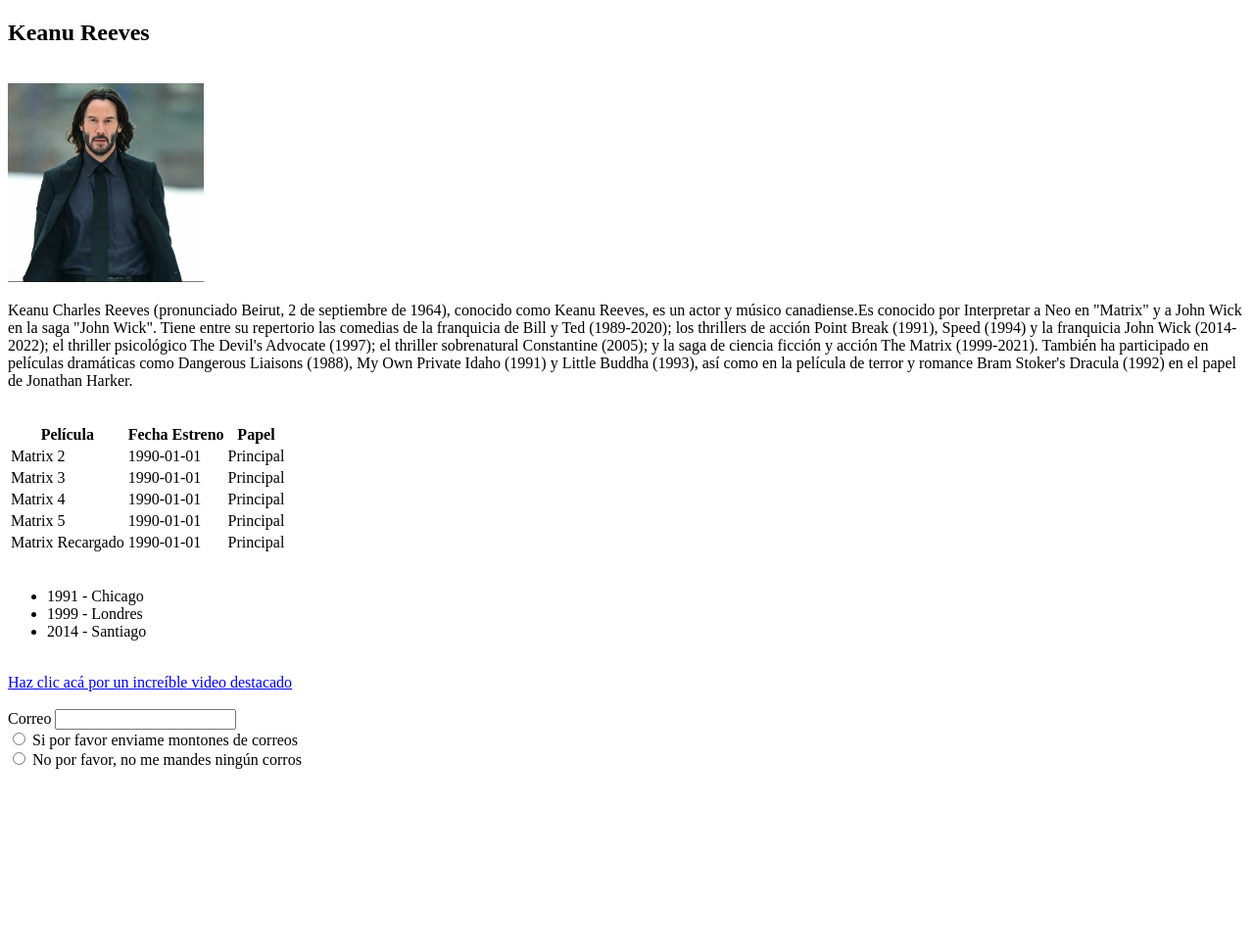
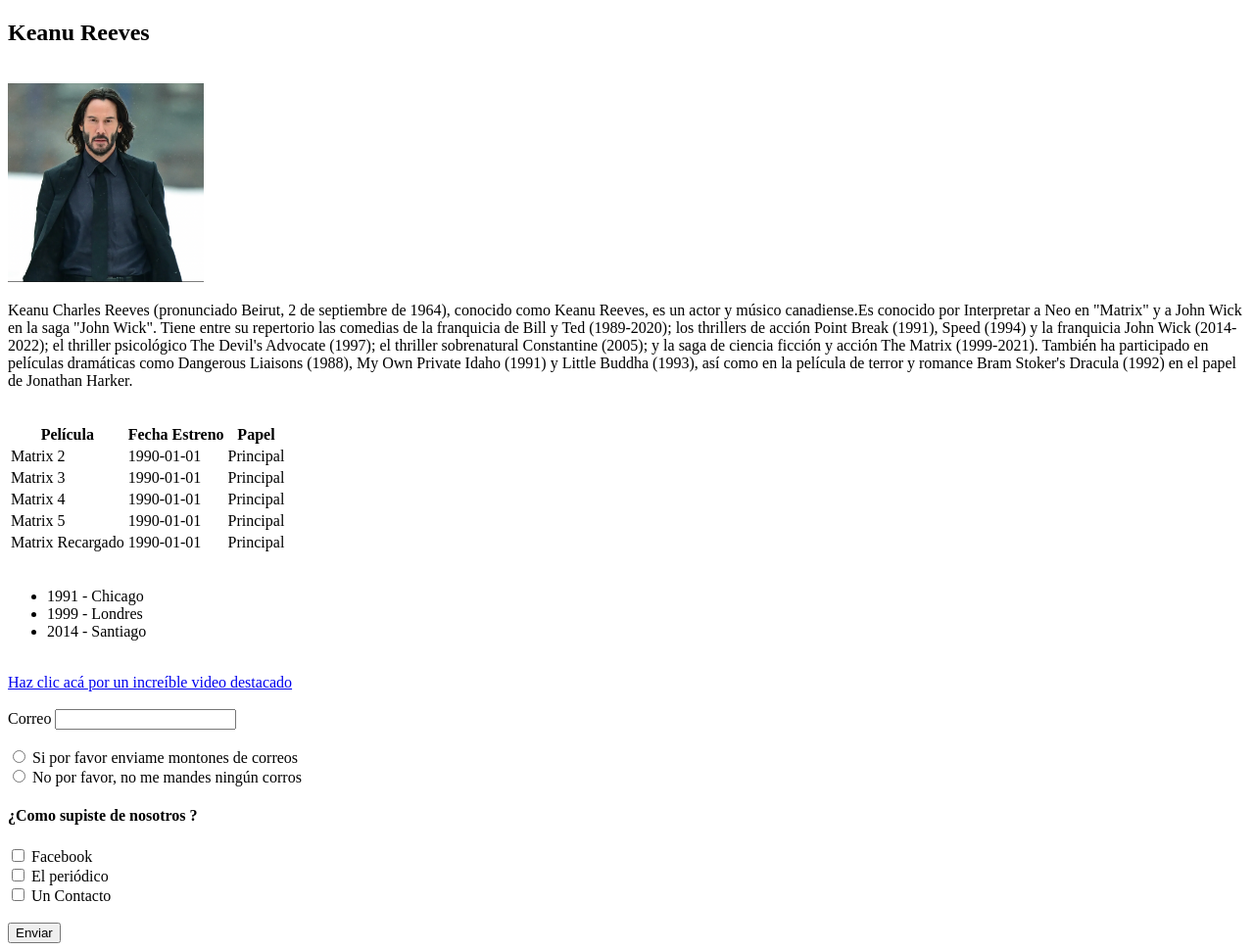
Before and after one commit to LuisFGG91/Haciendo-Escuela, a plain HTML site: page HTML/Formularios/asignacion-2/index.html in a window 1280 px wide. Shown: the whole page at 98% size. Before the commit the page ends 800 px from the top, so only its background shows below. Drawn offline with Linux system fonts and the light colour scheme.

Commit message:
asignacion 2

```diff
--- a/HTML/Formularios/asignacion-2/index.html
+++ b/HTML/Formularios/asignacion-2/index.html
@@ -72,11 +72,25 @@
                 <label for="correo">Correo</label>
                 <input type="email" name="correo" id="correo">
                 <br>
+                <br>
                 <input type="radio" name="option" id="option">
                 <label for="option">Si por favor enviame montones de correos</label>
                 <br>
                 <input type="radio" name="option" id="option2">
                 <label for="option">No por favor, no me mandes ningún corros</label>
+                <br>
+                <h4>¿Como supiste de nosotros ?</h4>
+                <input type="checkbox" name="facebook" id="facebook">
+                <label for="facebook">Facebook</label>
+                <br>
+                <input type="checkbox" name="periodico" id="periodico">
+                <label for="periodico">El periódico</label>
+                <br>
+                <input type="checkbox" name="contacto" id="contacto">
+                <label for="contacto">Un Contacto</label>
+                <br>
+                <br>
+                <input type="submit" value="Enviar">
             </form>
 
         </section>
```
